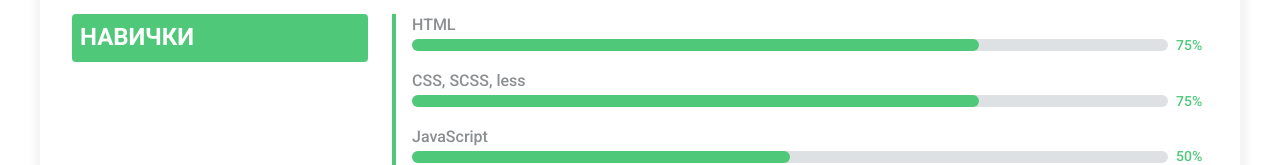
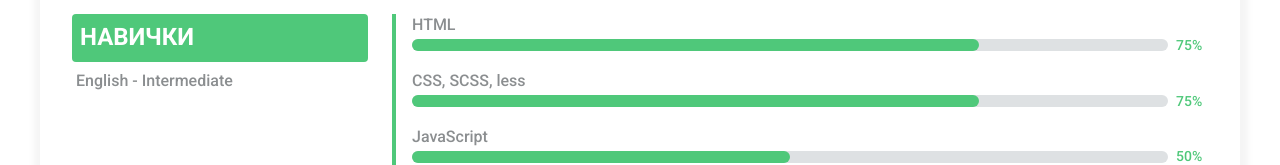
Before and after one commit to defender-8/homepage, a website: page index.html in a window 1280 px wide. Shown: the part 322-487 px from the top of the page. Drawn offline with Linux system fonts and the light colour scheme.

Commit message:
Added language info

```diff
--- a/index.html
+++ b/index.html
@@ -102,6 +102,9 @@
         <section class="section">
           <div class="section-left">
             <h2 class="section-title">Навички</h2>
+            <div class="section-additional-info">
+              English - Intermediate
+            </div>
           </div>
           <div class="section-right">
             <div class="section-content">
--- a/styles.css
+++ b/styles.css
@@ -147,6 +147,13 @@ p {
   text-transform: uppercase;
   background-color: #4fc87a;
   color: #fff;
+}
+
+.section-additional-info {
+  margin-top: 8px;
+  padding-left: 4px;
+  font-weight: 500;
+  color: #8b8e90;
 }
 
 /* -- Skill */
```
